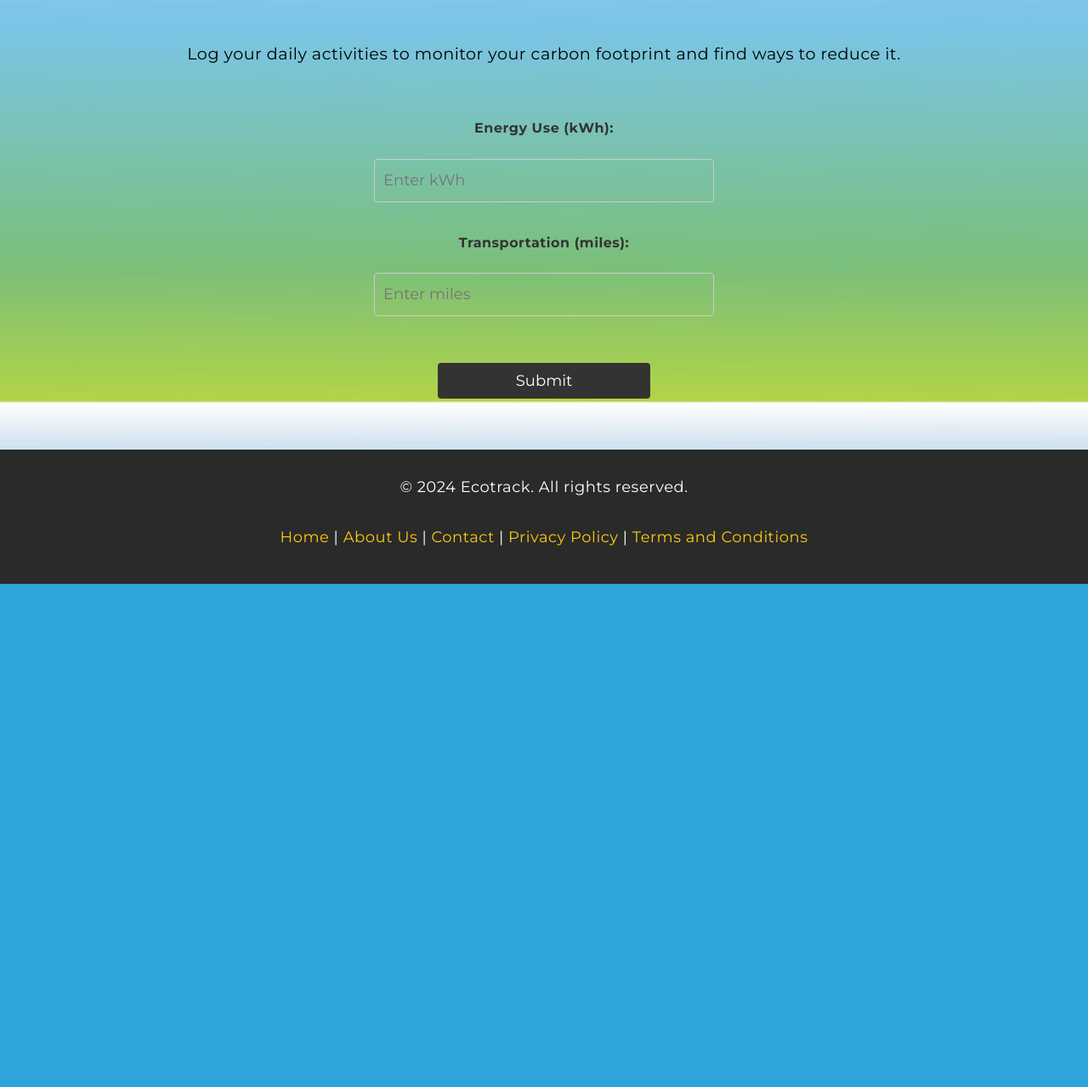
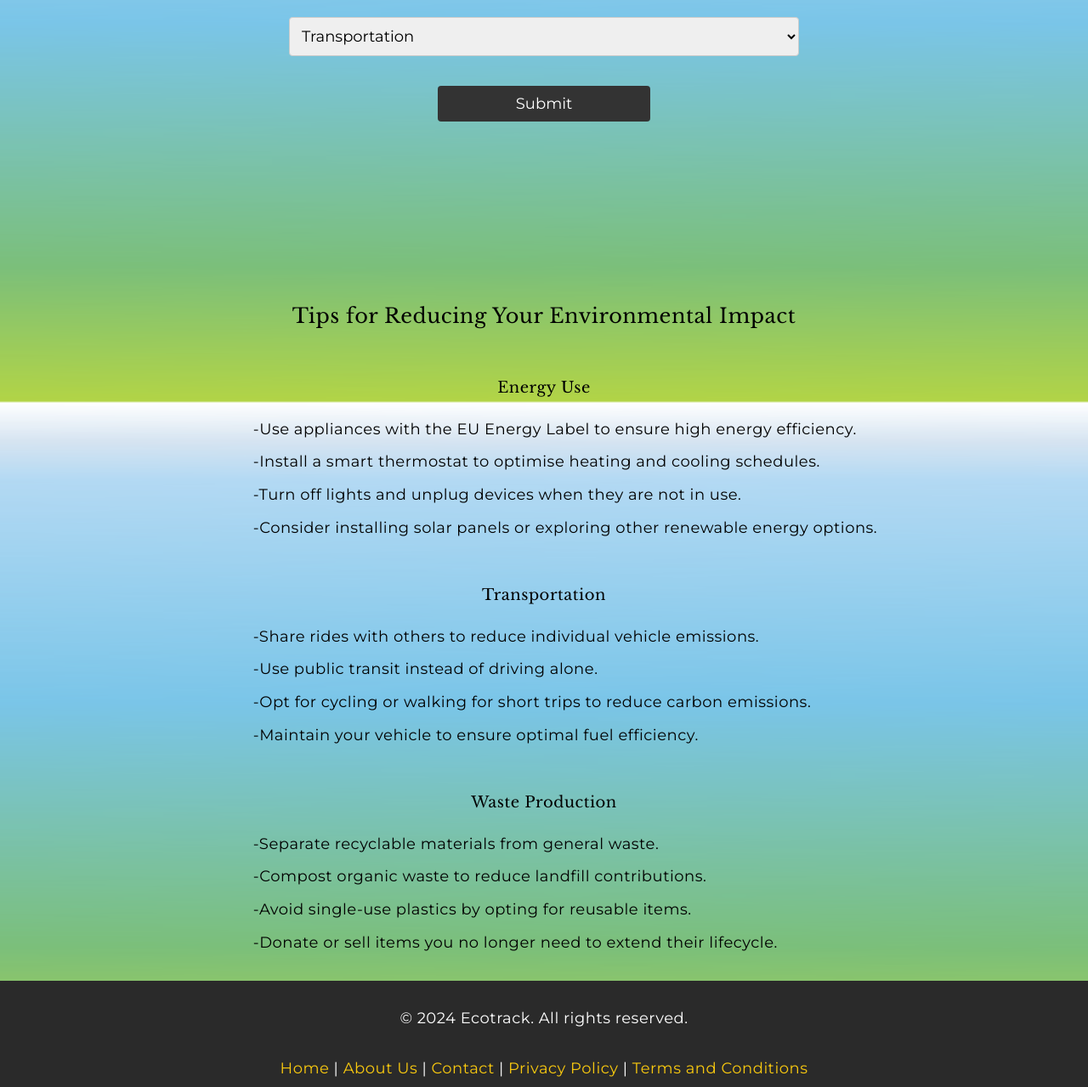
Before and after one commit to daisy1191/daisy1191.github.io, a plain HTML site: page tracker.html in a window 1280 px wide. Shown: the part 327-1606 px from the top of the page at 85% size. Before the commit the page ends 1014 px from the top, so only its background shows below. Drawn offline with nearby package versions, Linux system fonts and the light colour scheme.

Commit message:
commit 5

```diff
--- a/app.js
+++ b/app.js
@@ -1,13 +1,41 @@
 document.getElementById('tracker-form').addEventListener('submit', function(event) {
-    event.preventDefault(); // Prevents form from submitting the traditional way
+    event.preventDefault(); // Prevents form from reloading the page
 
     // Get form values
-    const energyUse = document.getElementById('energy-use').value;
-    const transport = document.getElementById('transport').value;
+    const activityType = document.getElementById('activity-type').value;
+    let summaryText = `<h3>Activity Summary</h3>`;
+
+    if (activityType === 'energy-use') {
+        const energyUse = document.getElementById('energy-use').value;
+        summaryText += `<p>Energy Use: ${energyUse} kWh</p>`;
+    }
+
+    if (activityType === 'transportation') {
+        const miles = document.getElementById('transportation-miles').value;
+        const carChecked = document.getElementById('car').checked;
+        const bikeChecked = document.getElementById('bike').checked;
+        const publicTransportChecked = document.getElementById('public-transport').checked;
+
+        summaryText += `<p>Transportation: ${miles} miles</p>`;
+        summaryText += `<p>Modes:
+            ${carChecked ? 'Car ' : ''}
+            ${bikeChecked ? 'Bike ' : ''}
+            ${publicTransportChecked ? 'Public Transport ' : ''}</p>`;
+    }
+
+    if (activityType === 'waste-production') {
+        const wasteProduced = document.getElementById('waste-production').value;
+        summaryText += `<p>Waste Produced: ${wasteProduced} kg</p>`;
+    }
 
     // Display results
-    document.getElementById('results').innerHTML = `
-        <p>Energy Use: ${energyUse} kWh</p>
-        <p>Transportation: ${transport} miles</p>
-    `;
+    document.getElementById('summary').innerHTML = summaryText;
 });
+
+// Toggle form fields based on selected activity
+document.getElementById('activity-type').addEventListener('change', function() {
+    const activityType = this.value;
+    document.getElementById('energy-use-section').style.display = activityType === 'energy-use' ? 'block' : 'none';
+    document.getElementById('transportation-section').style.display = activityType === 'transportation' ? 'block' : 'none';
+    document.getElementById('waste-production-section').style.display = activityType === 'waste-production' ? 'block' : 'none';
+});
--- a/style.css
+++ b/style.css
@@ -580,6 +580,14 @@ h3.the-vision  {
     margin-bottom: 80px;
 }
 
+
+.form-container {
+    display: flex;
+    flex-direction: column;
+    gap: 10px;
+}
+
+/* tracker.css */
 #tracker {
     display: flex;
     flex-direction: column;
@@ -592,17 +600,21 @@ h3.the-vision  {
     display: flex;
     flex-direction: column;
     gap: 15px;
+    width: 100%;
+    max-width: 600px;
 }
 
 #tracker-form label {
     font-weight: bold;
 }
 
-#tracker-form input {
+#tracker-form input,
+#tracker-form select {
     padding: 10px;
     font-size: 1em;
     border: 1px solid #ccc;
     border-radius: 4px;
+    width: 100%; /* Ensure full-width for form fields */
 }
 
 #tracker-form button {
@@ -613,7 +625,13 @@ h3.the-vision  {
     border: none;
     border-radius: 4px;
     cursor: pointer;
+    margin-bottom: 120px;
 }
+
+#tracker p{
+    margin-bottom: 20px;
+}
+
 
 #tracker-form button:hover {
     background-color: #555;
@@ -624,30 +642,10 @@ h3.the-vision  {
     font-size: 1.2em;
 }
 
-
-#tracker h1 {
-    font-size: 2em;
-    margin-bottom: 10px;
-    margin-top: 100px;
+.activity-section {
+    display: none; /* Initially hide all sections */
 }
 
-#tracker p {
-    text-align: center;
-    font-size: 1.2rem; /* Adjust font size as needed */
-    line-height: 1.5; /* Adjust line height for better readability */
-    margin-top: 60px;
-    margin-bottom: 60px;
-    margin-left: 70px;
-    margin-right: 70px;
-    display: flex;
-
-}
-
-.form-container {
-    display: flex;
-    flex-direction: column;
-    gap: 10px;
-}
 
 
 
@@ -732,7 +730,6 @@ ul {
   }
 
 
-
 /* Styles for desktops and larger screens */
 @media (min-width: 1024px) {
     body {
@@ -766,3 +763,50 @@ section#call-to-action p {
     margin-left: 120px;
     margin-right: 120px;
 }
+
+
+/* Tips section - Tracker page */
+
+#tips h2 {
+    display: flex;
+    align-items: center;
+    flex-direction: column;
+    justify-content: space-between;
+    font-size: 1.5rem;
+    margin-top: 70px;
+    margin-bottom: 0.5rem
+}
+
+#energy-use-tips.tips-content h3 {
+    margin-top: 50px;
+    margin-bottom: 20px;
+}
+
+#energy-use-tips.tips-content ul li {
+display: flex;
+align-items: center;
+margin-left: 50px;
+
+}
+
+#transportation-tips.tips-content h3 {
+    margin-top: 50px;
+    margin-bottom: 20px;
+}
+
+#transportation-tips.tips-content ul li {
+    display: flex;
+    align-items: center;
+    margin-left: 50px;
+}
+
+#waste-tips.tips-content h3 {
+    margin-top: 50px;
+    margin-bottom: 20px;
+    }
+
+#waste-tips.tips-content ul li{
+display: flex;
+align-items: center;
+margin-left: 50px;
+}
--- a/tracker.html
+++ b/tracker.html
@@ -6,7 +6,7 @@
     <title>Tracker | Ecotrack</title>
     <link href="https://fonts.googleapis.com/css2?family=Libre+Baskerville:wght@400;700&family=Montserrat:wght@400;700&display=swap" rel="stylesheet">
     <link rel="stylesheet" href="base.css">
-   <link rel="stylesheet" href="style.css">
+    <link rel="stylesheet" href="style.css">
 
 </head>
 <body class="tracker-page">
@@ -31,20 +31,88 @@
             <h1>Track Your Environmental Impact</h1>
             <p>Log your daily activities to monitor your carbon footprint and find ways to reduce it.</p>
 
-            <!-- Add tracker form and visualizations here -->
             <form id="tracker-form">
-                <label for="energy-use">Energy Use (kWh):</label>
-                <input type="number" id="energy-use" name="energy-use" placeholder="Enter kWh">
+                <label for="activity-type">Type of Activity:</label>
+                <select id="activity-type" name="activity-type">
+                    <option value="transportation">Transportation</option>
+                    <option value="energy-use">Energy Use</option>
+                    <option value="waste-production">Waste Production</option>
+                </select>
 
-                <label for="transport">Transportation (miles):</label>
-                <input type="number" id="transport" name="transport" placeholder="Enter miles">
+                <!-- Energy Use -->
+                <div id="energy-use-section" style="display: none;">
+                    <label for="energy-use">Energy Use (kWh):</label>
+                    <input type="number" id="energy-use" name="energy-use" placeholder="Enter kWh" required min="0">
+                </div>
+
+                <!-- Transportation -->
+                <div id="transportation-section" style="display: none;">
+                    <label for="transportation-miles">Transportation (miles):</label>
+                    <input type="number" id="transportation-miles" name="transportation-miles" placeholder="Enter miles">
+
+                    <label>Modes of Transportation:</label>
+                    <div>
+                        <input type="checkbox" id="car" name="transportation" value="car">
+                        <label for="car">Car</label>
+                    </div>
+                    <div>
+                        <input type="checkbox" id="bike" name="transportation" value="bike">
+                        <label for="bike">Bike</label>
+                    </div>
+                    <div>
+                        <input type="checkbox" id="public-transport" name="transportation" value="public-transport">
+                        <label for="public-transport">Public Transport</label>
+                    </div>
+                </div>
+
+                <!-- Waste Production -->
+                <div id="waste-production-section" style="display: none;">
+                    <label for="waste-production">Waste Produced (kg):</label>
+                    <input type="number" id="waste-production" name="waste-production" placeholder="Enter kg">
+                </div>
 
                 <button type="submit">Submit</button>
             </form>
 
-            <div id="results" class="results">
-                <!-- Results will be displayed here -->
-            </div>
+            <!-- Results will be shown here -->
+            <div id="summary" class="results"></div>
+
+<!-- Tips Section -->
+<section id="tips">
+    <h2>Tips for Reducing Your Environmental Impact</h2>
+    <div id="energy-use-tips" class="tips-content">
+        <h3>Energy Use</h3>
+        <ul>
+            <li>-Use appliances with the EU Energy Label to ensure high energy efficiency.</li>
+            <li>-Install a smart thermostat to optimise heating and cooling schedules.</li>
+            <li>-Turn off lights and unplug devices when they are not in use.</li>
+            <li>-Consider installing solar panels or exploring other renewable energy options.</li>
+        </ul>
+    </div>
+
+    <!-- Additional tips sections -->
+    <div id="transportation-tips" class="tips-content">
+        <h3>Transportation</h3>
+        <ul>
+            <li>-Share rides with others to reduce individual vehicle emissions.</li>
+            <li>-Use public transit instead of driving alone.</li>
+            <li>-Opt for cycling or walking for short trips to reduce carbon emissions.</li>
+            <li>-Maintain your vehicle to ensure optimal fuel efficiency.</li>
+        </ul>
+    </div>
+
+    <div id="waste-tips" class="tips-content">
+        <h3>Waste Production</h3>
+        <ul>
+            <li>-Separate recyclable materials from general waste.</li>
+            <li>-Compost organic waste to reduce landfill contributions.</li>
+            <li>-Avoid single-use plastics by opting for reusable items.</li>
+            <li>-Donate or sell items you no longer need to extend their lifecycle.</li>
+        </ul>
+    </div>
+</section>
+
+
 
         </section>
     </main>
@@ -60,6 +128,6 @@
         </p>
     </footer>
 
-    <script src="app.js"></script>
+    <script src="app.js"></script> <!-- Ensure this file is working correctly -->
 </body>
 </html>
```
